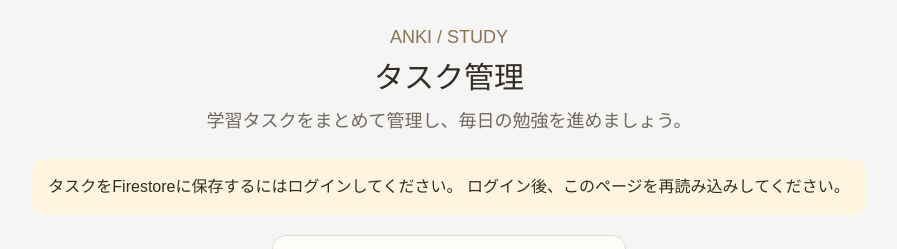
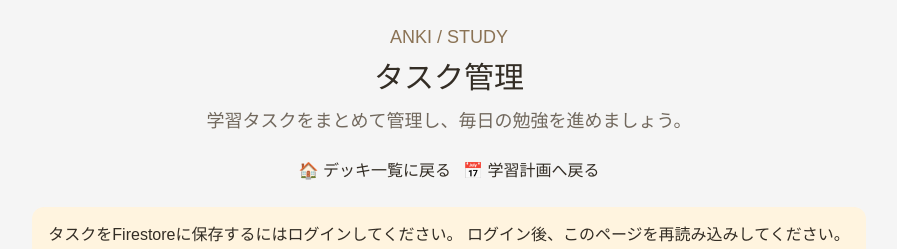
Before and after one commit to mio3087/anki-vocabulary-app, a Next.js app: page /tasks in a window 1280 px wide. Shown: the top 249 px of the page, without its empty margins (191-1088 px from the left). Built offline with nearby package versions, Linux system fonts and the light colour scheme; no server answers.

Commit message:
Fix task page navigation link

```diff
--- a/app/tasks/page.tsx
+++ b/app/tasks/page.tsx
@@ -1,6 +1,6 @@
 
 "use client";
-
+import Link from "next/link";
 import { useEffect, useMemo, useState } from "react";
 import { onAuthStateChanged, type User } from "firebase/auth";
 import {
@@ -330,6 +330,24 @@ export default function TasksPage() {
           学習タスクをまとめて管理し、毎日の勉強を進めましょう。
         </p>
       </header>
+
+      <nav
+        style={{
+          display: "flex",
+          gap: 12,
+          flexWrap: "wrap",
+          marginBottom: 24,
+        }}
+      >
+        <Link href="/">🏠 デッキ一覧に戻る</Link>
+
+        <Link
+          href="/plan"
+        >
+          📅 学習計画へ戻る
+        </Link>
+      </nav>
+
 
       {!authReady && <p>ログイン状態を確認しています...</p>}
 
```
